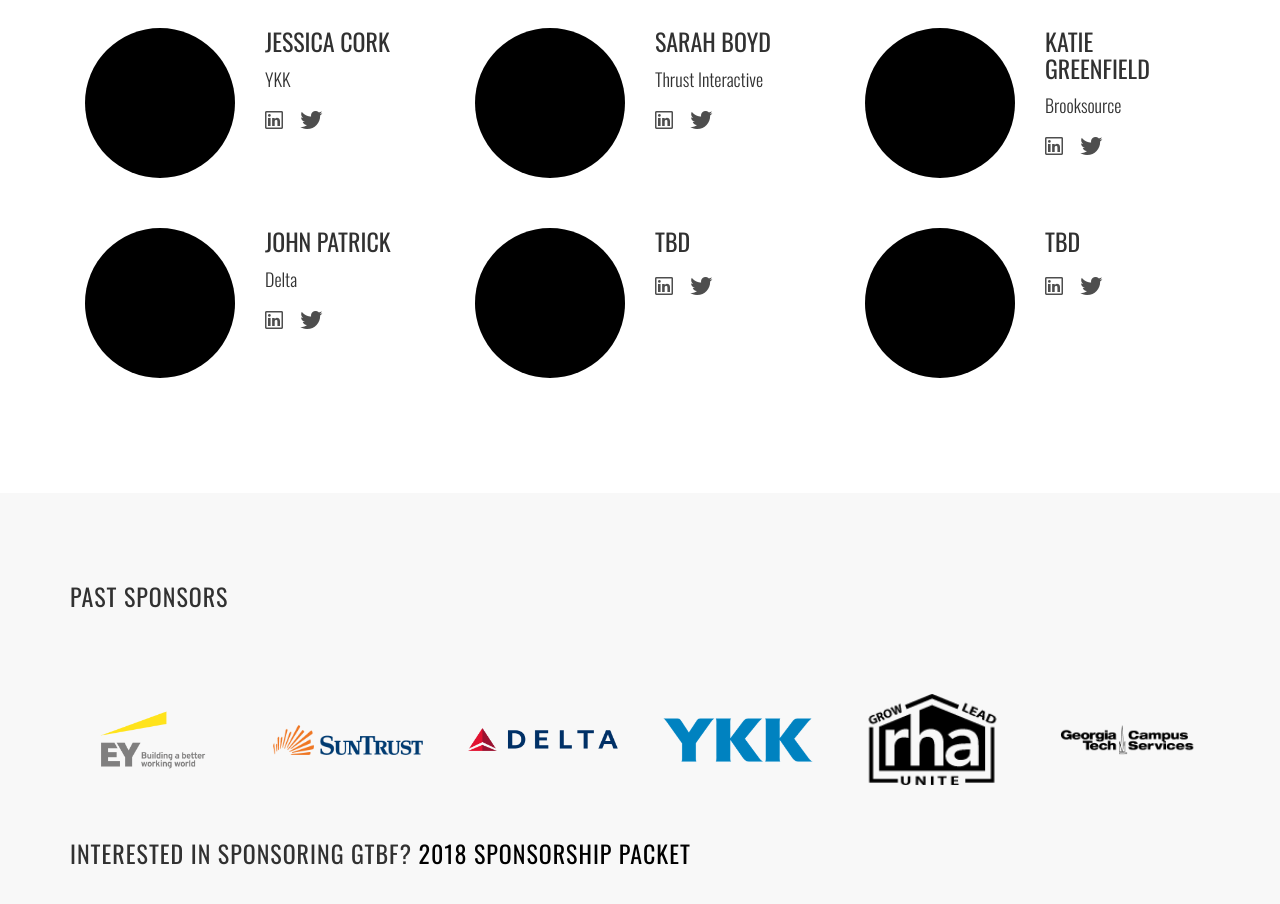
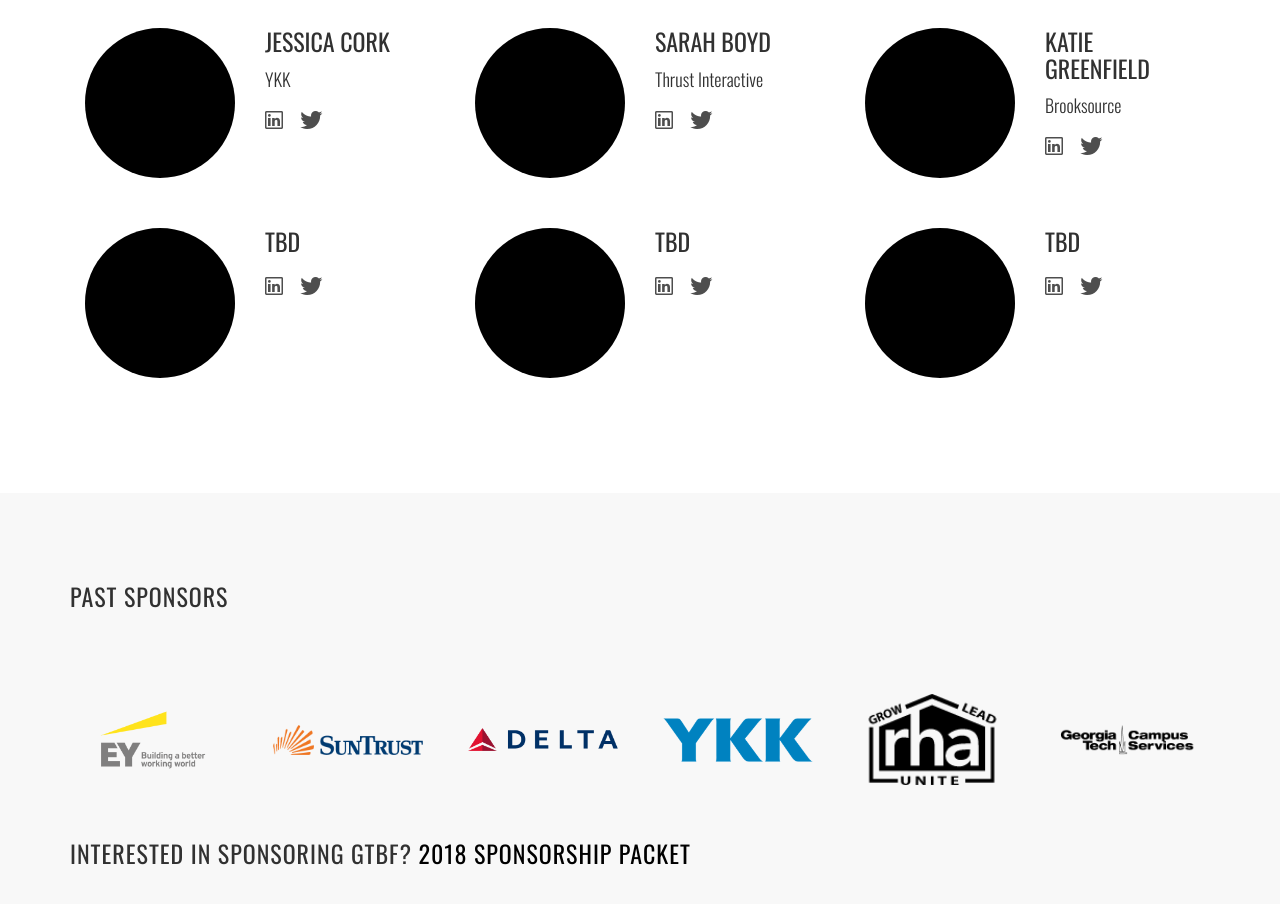
Before and after one commit to gtbusinessforum/gtbusinessforum.github.io, a website: page index.html in a window 1280 px wide. Shown: the part 1976-2880 px from the top of the page. Drawn offline with nearby package versions, Linux system fonts and the light colour scheme; files whose address does not match are found by name.

Commit message:
comment out

```diff
--- a/index.html
+++ b/index.html
@@ -226,9 +226,10 @@
                     </div>
                     <div class="col-xs-6">
                         <div class="speaker">
-                            <h3>John Patrick</h3>
+                            <h3>TBD</h3>
+                            <!-- <h3>John Patrick</h3>
                             <p>Delta</p>
-                            <!-- <h4>Title</h4> -->
+ -->                            <!-- <h4>Title</h4> -->
                             <ul class="social-block">
                                 <li><a href="#"><i class="ion-social-linkedin-outline"></i></a></li>
                                 <li><a href="#"><i class="ion-social-twitter"></i></a></li>
```
